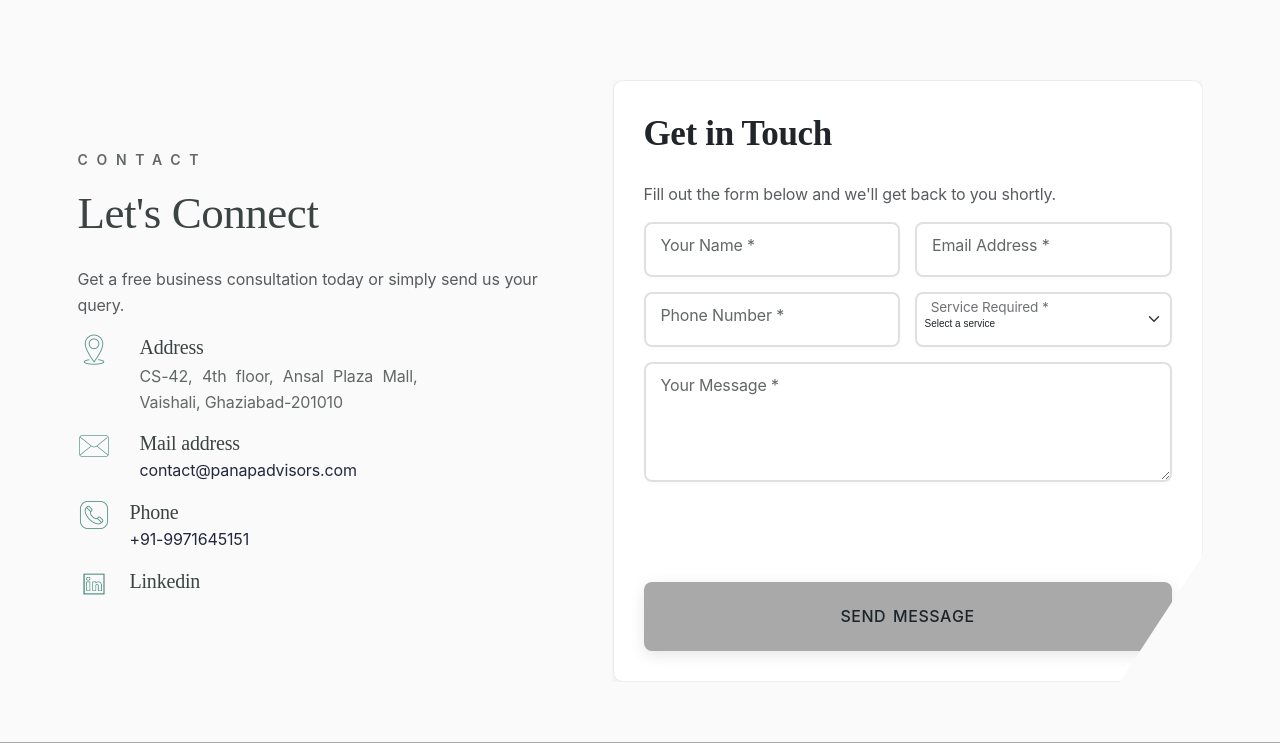
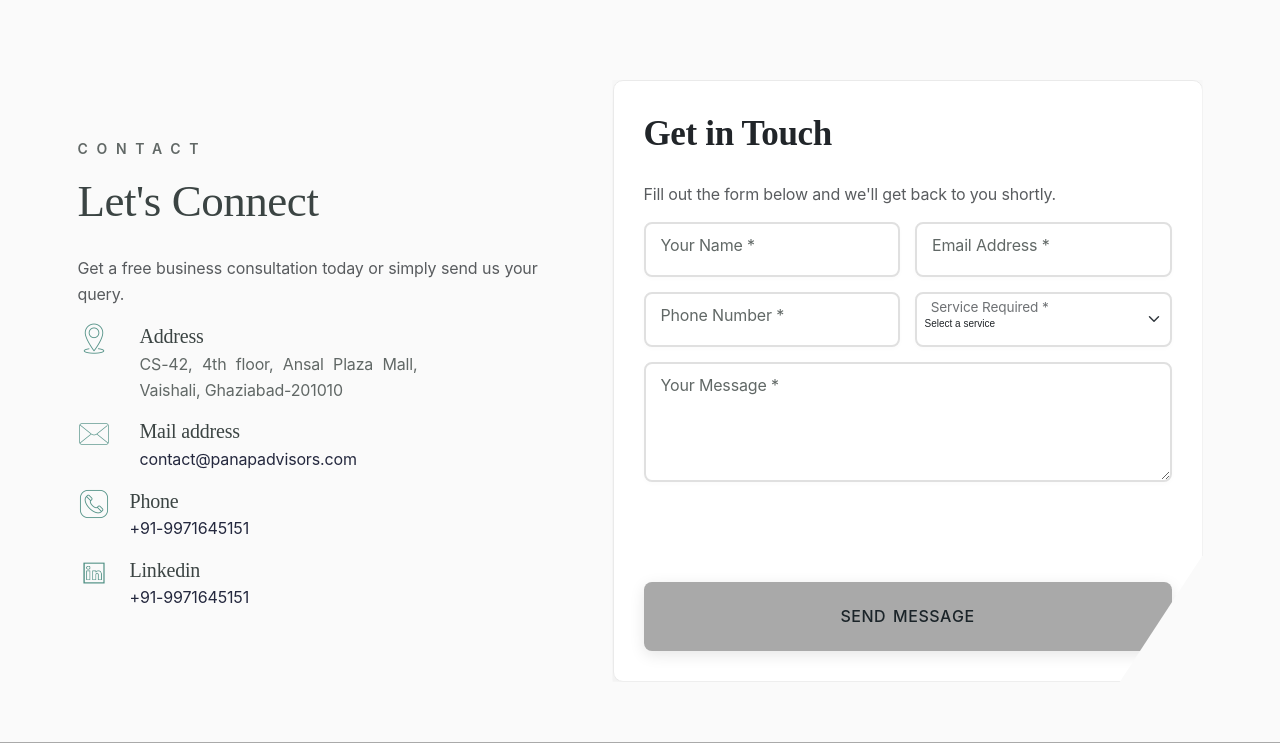
Before and after one commit to harry247302/fundraise, a PHP site: page /contact-us.php in a window 1280 px wide. Shown: the part 438-1181 px from the top of the page. Run offline with PHP 8.4, Linux system fonts and the light colour scheme; some libraries are stand-ins or nearby versions; some web fonts are replaced.

Commit message:
change in

```diff
--- a/contact-us.php
+++ b/contact-us.php
@@ -147,7 +147,7 @@
                                         <img src="./image/icon/Linkedin.png" style="width: 32px;">
                                         <div>
                                             <h6 class="mb-1">Linkedin</h6>
-                                            <!-- <a href="tel:+919971645151">+91-9971645151</a> -->
+                                            <a href="tel:+919971645151">+91-9971645151</a>
                                         </div>
                                     </li>
 
```
